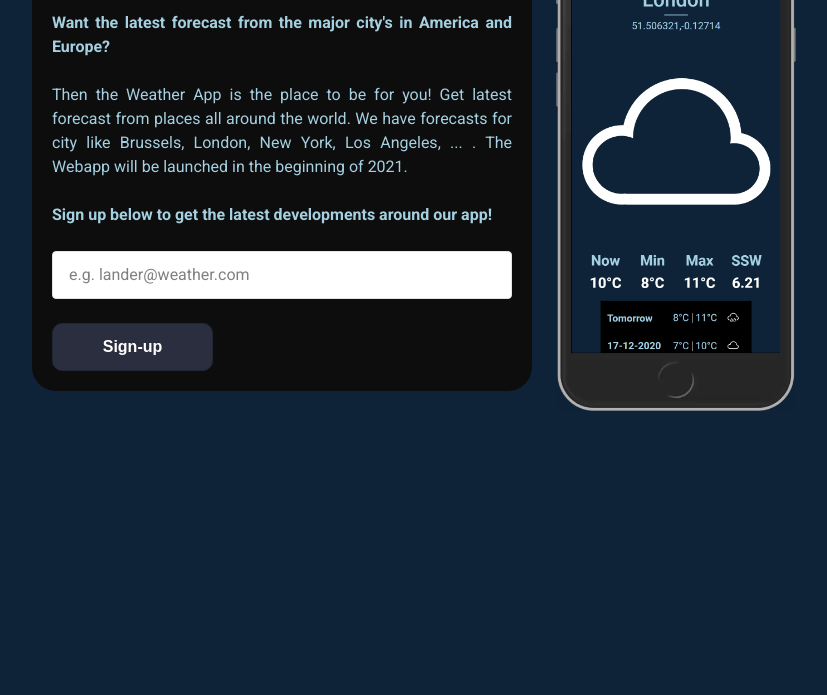
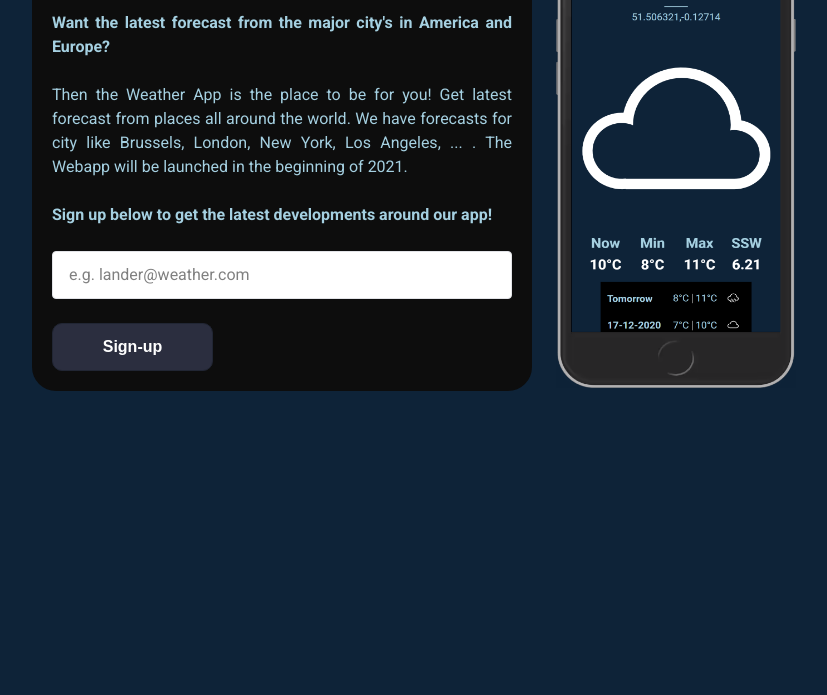
Before and after one commit to OosterlinckLander/oosterlincklander.github.io, a plain HTML site: page landing.html in a window 1280 px wide. Shown: the part 105-800 px from the top of the page, without its empty margins (192-1019 px from the left). Drawn offline with Linux system fonts and the light colour scheme.

Commit message:
aanpas landing

```diff
--- a/css/screen.css
+++ b/css/screen.css
@@ -426,12 +426,14 @@ select {
 		display: grid;
 		max-width: 95%;
 		margin: auto;
-		grid-template-columns: 500px 1fr;
+		grid-template-columns: 550px 1fr;
 	}
 
 	.c-landing__img {
 		margin-top: calc( var(--global-baseline) * 6);
-		width: 65%;
+		width: 50%;
+		max-height: 470px;
+		margin-top: -4px;
 	}
 
 	.c-app__tomorrow-temp1 {
@@ -481,8 +483,10 @@ select {
 	}
 
 	.c-landing__img {
+		margin-top: -4px;
 		width: 240px;
 		margin-left: 24px;
+		max-height: 470px;
 	}
 
 	.c-landing {
@@ -503,7 +507,9 @@ select {
 	}
 
 	.c-landing__img {
+		margin-top: -4px;
 		width: 240px;
+		max-height: 470px;
 		margin-left: 24px;
 	}
 
```
